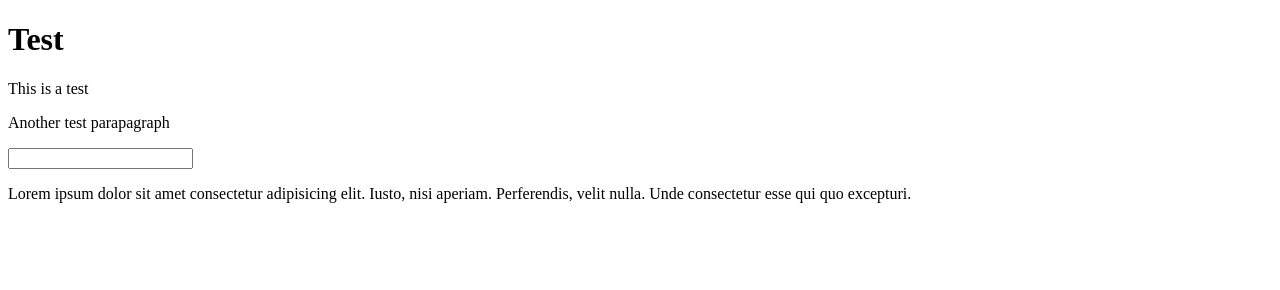
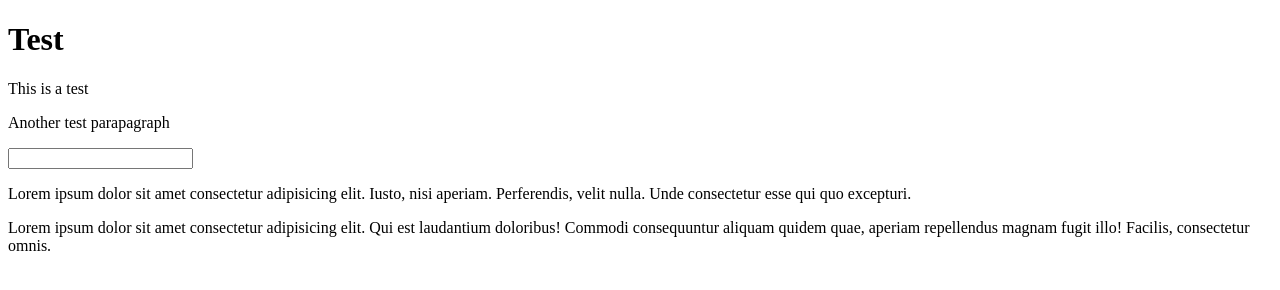
Before and after one commit to silvamha/T-Clone, a website: page ui.html in a window 1280 px wide. Drawn offline with Linux system fonts and the light colour scheme.

Commit message:
lorem  25

```diff
--- a/ui.html
+++ b/ui.html
@@ -15,5 +15,7 @@
         </label>
     </form>
     <p>Lorem ipsum dolor sit amet consectetur adipisicing elit. Iusto, nisi aperiam. Perferendis, velit nulla. Unde consectetur esse qui quo excepturi.</p>
+
+    <p>Lorem ipsum dolor sit amet consectetur adipisicing elit. Qui est laudantium doloribus! Commodi consequuntur aliquam quidem quae, aperiam repellendus magnam fugit illo! Facilis, consectetur omnis.</p>
 </body>
 </html>
```
